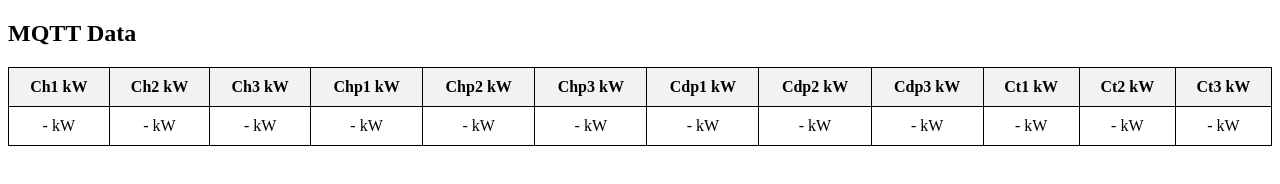
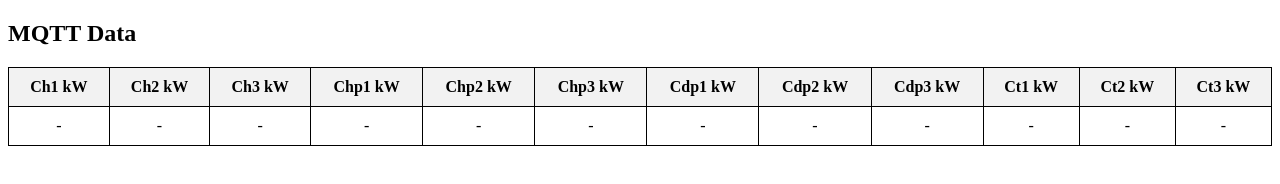
Before and after one commit to Tamisa23/VAV_QSNCC, a website: page index.html in a window 1280 px wide. Drawn offline with nearby package versions, Linux system fonts and the light colour scheme.

```diff
--- a/index.html
+++ b/index.html
@@ -42,18 +42,18 @@
         </thead>
         <tbody>
             <tr>
-                <td id="Ch1_kw">- kW</td>
-                <td id="Ch2_kw">- kW</td>
-                <td id="Ch3_kw">- kW</td>
-                <td id="Chp1_kw">- kW</td>
-                <td id="Chp2_kw">- kW</td>
-                <td id="Chp3_kw">- kW</td>
-                <td id="Cdp1_kw">- kW</td>
-                <td id="Cdp2_kw">- kW</td>
-                <td id="Cdp3_kw">- kW</td>
-                <td id="Ct1_kw">- kW</td>
-                <td id="Ct2_kw">- kW</td>
-                <td id="Ct3_kw">- kW</td>
+                <td id="Ch1_kw">-</td>
+                <td id="Ch2_kw">-</td>
+                <td id="Ch3_kw">-</td>
+                <td id="Chp1_kw">-</td>
+                <td id="Chp2_kw">-</td>
+                <td id="Chp3_kw">-</td>
+                <td id="Cdp1_kw">-</td>
+                <td id="Cdp2_kw">-</td>
+                <td id="Cdp3_kw">-</td>
+                <td id="Ct1_kw">-</td>
+                <td id="Ct2_kw">-</td>
+                <td id="Ct3_kw">-</td>
             </tr>
         </tbody>
     </table>
```
